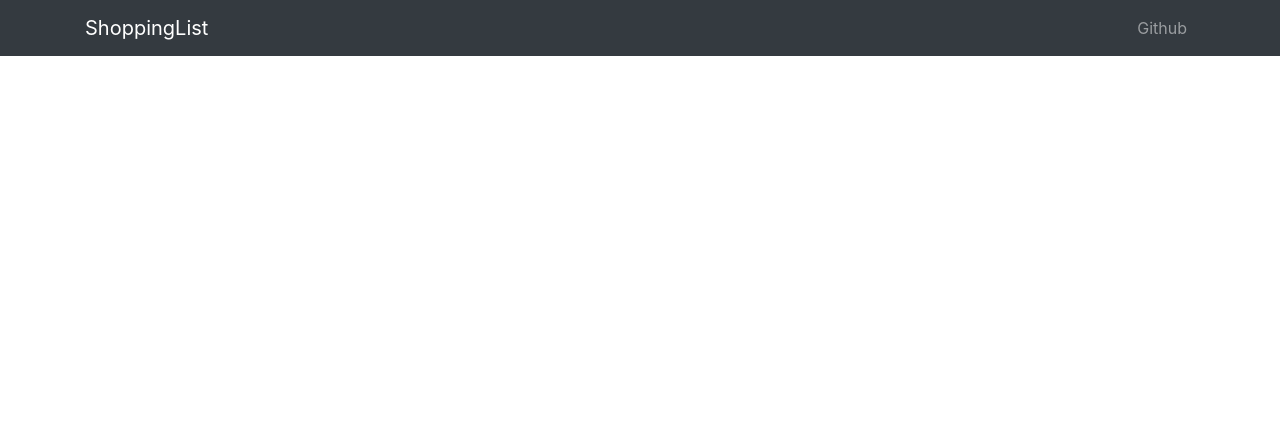
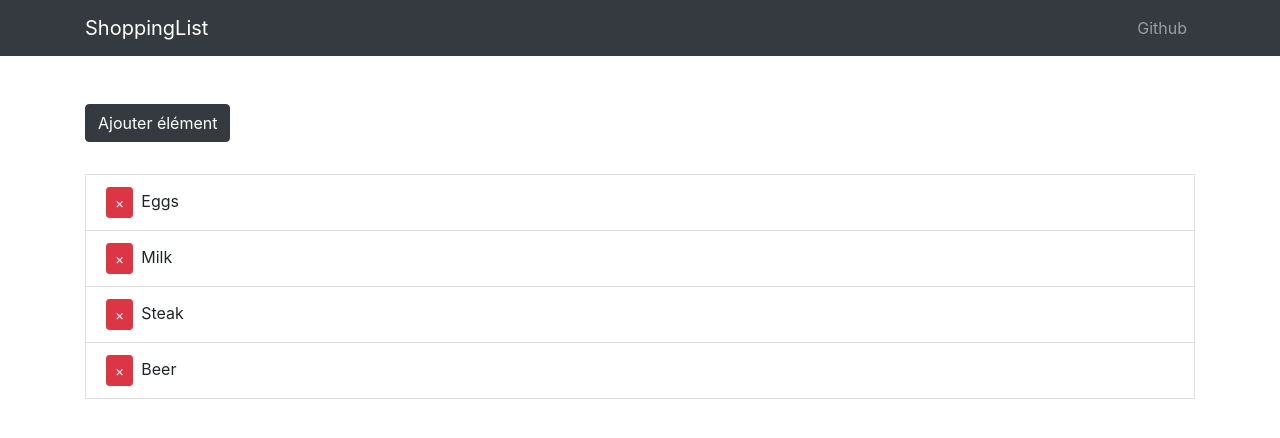
Before and after one commit to waldganger/mern-shopping-list, a React (Create React App) app in the folder client/: page / in a window 1280 px wide. Shown: the top 438 px of the page. Built offline with nearby package versions, Linux system fonts and the light colour scheme.

Commit message:
implementation <ShoppingList/>

```diff
--- a/client/package.json
+++ b/client/package.json
@@ -9,9 +9,12 @@
     "bootstrap": "^4.5.3",
     "react": "^17.0.1",
     "react-dom": "^17.0.1",
+    "react-redux": "^7.2.2",
     "react-scripts": "4.0.0",
     "react-transition-group": "^4.4.1",
     "reactstrap": "^8.7.1",
+    "redux": "^4.0.5",
+    "redux-thunk": "^2.3.0",
     "uuid": "^8.3.1",
     "web-vitals": "^0.2.4"
   },
--- a/client/src/App.css
+++ b/client/src/App.css
@@ -1,38 +1,21 @@
-/* .App {
-  text-align: center;
-} */
-
-.App-logo {
-  height: 40vmin;
-  pointer-events: none;
+.remove-btn {
+  margin-right: 0.5rem;
 }
 
-@media (prefers-reduced-motion: no-preference) {
-  .App-logo {
-    animation: App-logo-spin infinite 20s linear;
-  }
+.fade-enter {
+  opacity: 0.01;
 }
 
-.App-header {
-  background-color: #282c34;
-  min-height: 100vh;
-  display: flex;
-  flex-direction: column;
-  align-items: center;
-  justify-content: center;
-  font-size: calc(10px + 2vmin);
-  color: white;
+.fade-enter-active {
+  opacity: 1;
+  transition: opacity 1000ms ease-in;
 }
 
-.App-link {
-  color: #61dafb;
+.fade-exit {
+  opacity: 1;
 }
 
-@keyframes App-logo-spin {
-  from {
-    transform: rotate(0deg);
-  }
-  to {
-    transform: rotate(360deg);
-  }
+.fade-exit-active {
+  opacity: 0.01;
+  transition: opacity 1000ms ease-in;
 }
--- a/client/src/App.js
+++ b/client/src/App.js
@@ -1,12 +1,13 @@
-import AppNavBar from './components/AppNavBar';
-import 'bootstrap/dist/css/bootstrap.min.css';
-import './App.css';
-
+import AppNavBar from "./components/AppNavBar";
+import "bootstrap/dist/css/bootstrap.min.css";
+import "./App.css";
+import ShoppingList from "./components/ShoppingList";
 
 function App() {
   return (
     <div className="App">
       <AppNavBar />
+      <ShoppingList />
     </div>
   );
 }
--- /dev/null
+++ b/client/src/components/ShoppingList.js
@@ -0,0 +1,59 @@
+import React, { Component } from "react";
+import { Container, ListGroup, ListGroupItem, Button } from "reactstrap";
+import { CSSTransition, TransitionGroup } from "react-transition-group";
+import { v4 as uuid } from "uuid";
+
+export default class ShoppingList extends Component {
+  state = {
+    items: [
+      { id: uuid(), name: "Eggs" },
+      { id: uuid(), name: "Milk" },
+      { id: uuid(), name: "Steak" },
+      { id: uuid(), name: "Beer" },
+    ],
+  };
+
+  render() {
+    const { items } = this.state;
+    return (
+      <Container>
+        <Button
+          color="dark"
+          style={{ marginBottom: "2rem" }}
+          onClick={() => {
+            const name = prompt("Entrez une référence");
+            this.setState((state) => ({
+              items: [...state.items, { id: uuid(), name }],
+            }));
+          }}
+        >
+          Ajouter élément
+        </Button>
+
+        <ListGroup>
+          <TransitionGroup className="shopping-list">
+            {items.map(({ id, name }) => (
+              <CSSTransition key={id} timeout={500} classNames="fade">
+                <ListGroupItem>
+                  <Button
+                    className="remove-btn"
+                    color="danger"
+                    size="sm"
+                    onClick={() => {
+                      this.setState((state) => ({
+                        items: state.items.filter((item) => item.id !== id),
+                      }));
+                    }}
+                  >
+                    &times;
+                  </Button>
+                  {name}
+                </ListGroupItem>
+              </CSSTransition>
+            ))}
+          </TransitionGroup>
+        </ListGroup>
+      </Container>
+    );
+  }
+}
```
Also changed, not shown: client/src/store.js (added, +16 -0 lines), 2 other files (tests, documents, lock files or other folders).
